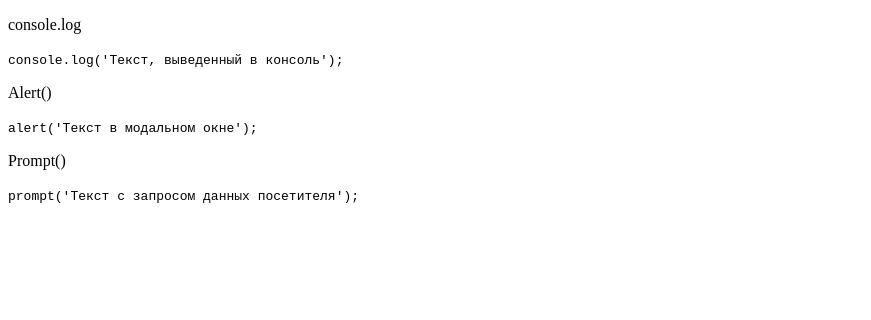
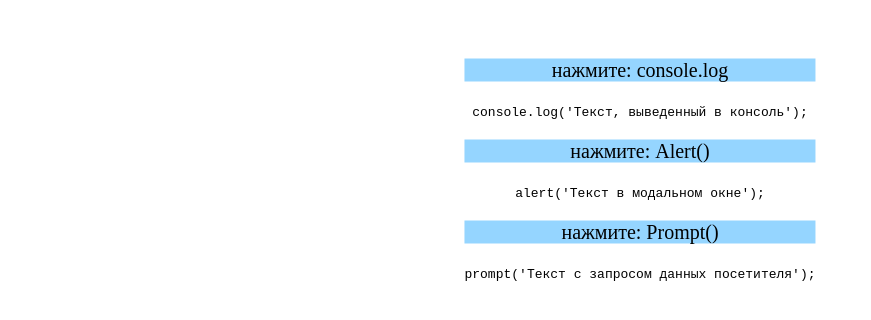
Before and after one commit to Elena7110/6.8_homework, a plain HTML site: page 6.8.1/task2/index.html in a window 1280 px wide. Shown: the whole page, without its empty margins (0-871 px from the left). Drawn offline with Linux system fonts and the light colour scheme.

Commit message:
redaction

```diff
--- a/6.8.1/style.css
+++ b/6.8.1/style.css
@@ -4,7 +4,8 @@ section{
 	left: 50%;
 	text-align: center;
 	transform: translate(-50%, -50%);
-	background-color: rgb(200, 183, 251);
+	background-color: rgb(149, 213, 255);
+	color: rgb(101, 166, 193);
 	width: 100%;
 }
 
--- a/6.8.1/task1/style.css
+++ b/6.8.1/task1/style.css
@@ -4,7 +4,8 @@ p{
 	left: 50%;
 	text-align: center;
 	transform: translate(-50%, -50%);
-	background-color: rgb(226, 216, 255);
+	background-color: rgb(149, 213, 255);
+	color: rgb(81, 134, 156);
 	width: 100%;
 	font-size: 50px;
 }
--- a/6.8.1/task2/index.html
+++ b/6.8.1/task2/index.html
@@ -1,23 +1,29 @@
 <!DOCTYPE html>
-<html lang="en">
-<head>
+<html lang="en"><!--атрибут lang определяет язык содержимого элемента.-->
+
+<head><!--метаданные-->
 	<meta charset="UTF-8">
-    <title>JS-Start. 2 задача</title>
-	 <link rel="stylesheet" type="text/css" href="style.css">
+	<!--атрибут / параметр charset (от англ. "charset" ‒ «кодировка») указывает кодировку символов, используемую в документе. UTF-8 - одна из общепринятых и стандартизированных кодировок текста, поддерживающая множество различных письменностей.-->
+	<title>JS-Start. 2 задача</title><!--определяет заголовок документа, который отображается в заголовке окна браузера или на вкладке страницы.-->
+	<link rel="stylesheet" type="text/css" href="style.css"><!--подключение файла стилей-->
 </head>
-<body>
-<p id ="consoleLog">console.log</p>
+
+<body><!--тело документа-->
+	<section>
+		<p id="consoleLog">нажмите: console.log</p>
 		<code>
 			console.log('Текст, выведенный в консоль');
 		</code>
-<p id="alert">Alert()</p>
+		<p id="alert">нажмите: Alert()</p>
 		<code>
 			alert('Текст в модальном окне');
 		</code>
-<p id="prompt">Prompt()</p>
+		<p id="prompt">нажмите: Prompt()</p>
 		<code>
 			prompt('Текст с запросом данных посетителя');
 		</code>
+	</section>
 	<script src="script.js"></script>
 </body>
+
 </html>
--- a/6.8.1/task2/style.css
+++ b/6.8.1/task2/style.css
@@ -0,0 +1,12 @@
+section{
+	position: absolute;
+	top: 20%;
+	left: 50%;
+	text-align: center;
+	transform: translate(-50%, -50%);
+}
+
+#consoleLog, #alert, #prompt{
+	background-color: rgb(149, 213, 255);
+	font-size: 20px;
+}
--- a/6.8.1/task4/script.js
+++ b/6.8.1/task4/script.js
@@ -3,7 +3,7 @@ let Name = document.querySelector('.name');
 function nameChange(){
 	Name.textContent = prompt('Напишите новый текст для ссылки');
 	while  (Name.textContent == '' || Name.textContent == null ){
-		Name.textContent = +prompt('Напишите новый текст для ссылки');
+		Name.textContent = prompt('Напишите новый текст для ссылки');
   }
 }
 
--- a/6.8.1/task4/style.css
+++ b/6.8.1/task4/style.css
@@ -6,13 +6,13 @@ body{
 	height: 100%;
 }
 .link{
-	border: 3px solid rgb(70, 167, 161);
+	border: 3px solid rgb(101, 166, 193);
 	border-radius: 15px;
 	padding: 30px;
-	background-color: rgb(55, 253, 253);
+	background-color: rgb(149, 213, 255);
 	font-size: 20px;
 	position: absolute;
-	top: 50%;
+	top: 30%;
 	left: 50%;
 	text-align: center;
 	transform: translate(-50%, -50%);
--- /dev/null
+++ b/6.8.1/task5/style.css
@@ -0,0 +1,21 @@
+section{
+	position: absolute;
+	padding: 30px;
+	top: 30%;
+	left: 50%;
+	text-align: center;
+	transform: translate(-50%, -50%);
+	background-color: rgb(149, 213, 255);
+	color: rgb(79, 126, 147);
+	width: 100%;
+}
+
+button {
+	-webkit-appearance: none;
+		-moz-appearance: none;
+			  appearance: none;
+	border: 2px solid rgb(79, 126, 147);
+	border-radius: 50px;
+	background:  rgb(149, 213, 255);
+	color: rgb(79, 126, 147);
+ }
```
Also changed, not shown: 6.8.1/task1/index.html (+6 -6 lines), 6.8.1/task3/index.html (+6 -6 lines), 6.8.1/task4/index.html (+6 -6 lines), 6.8.1/task5/index.html (+13 -7 lines), 6.8.1/task5/script.js (+3 -7 lines). Lines whose indentation alone changed are shown as unchanged.
